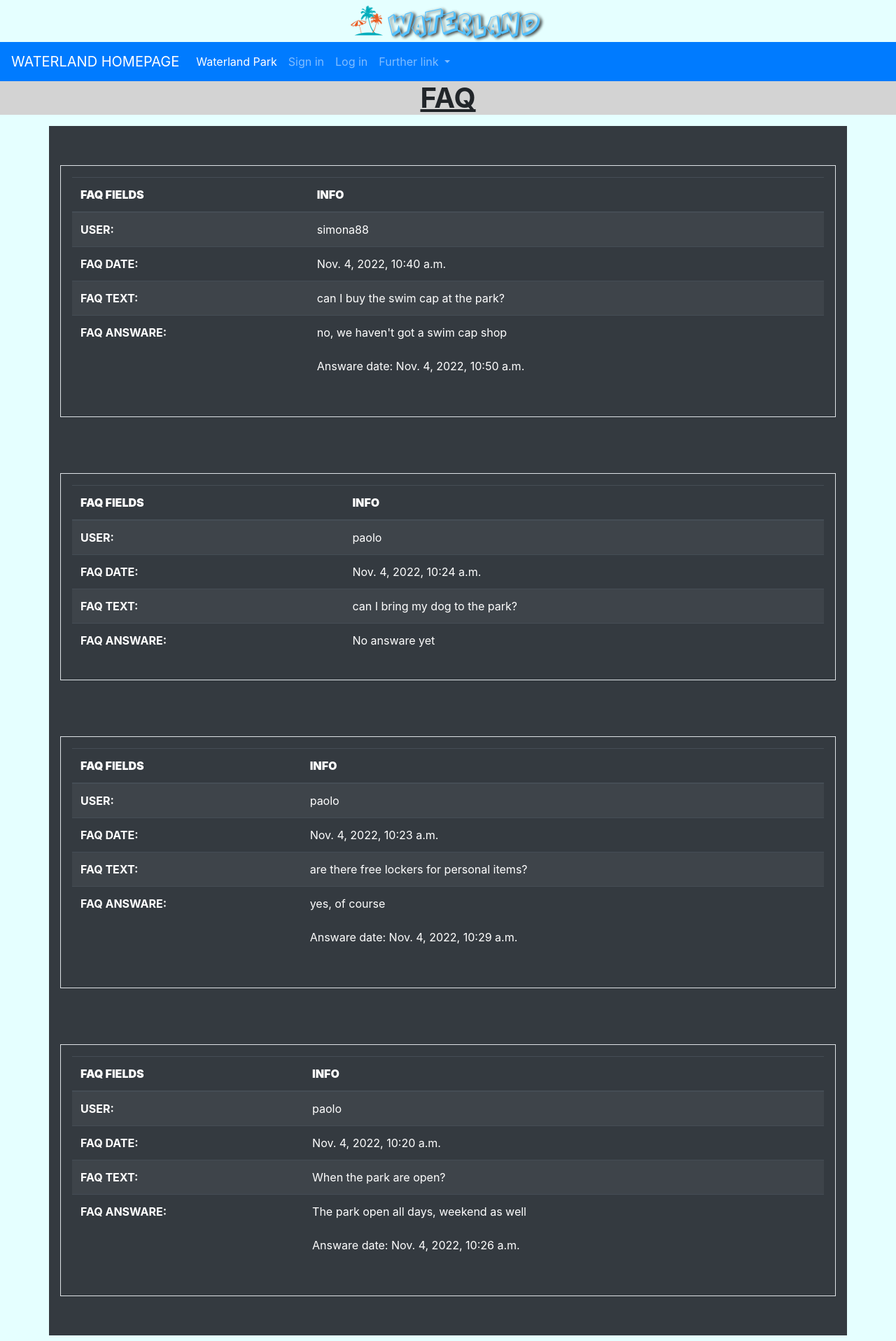
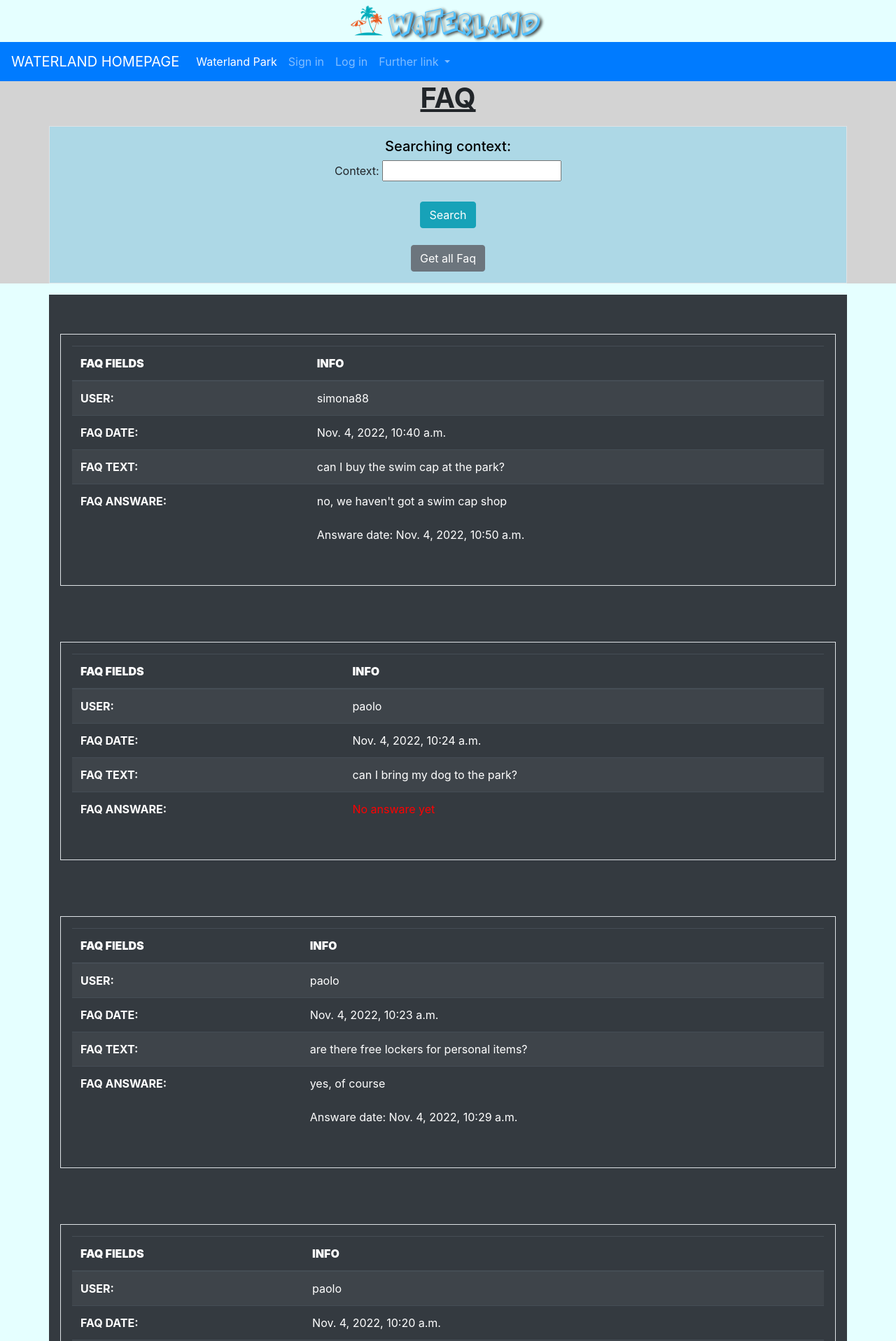
Before and after one commit to faby95/waterland_tecnologie_web_project, a Django app: page /reviewpark/faq/ in a window 1280 px wide. Shown: the top 1916 px of the page at 70% size. Run offline with Django 4.2, Linux system fonts and the light colour scheme; data comes from the database, SQL or seed files in the repository; both versions use the stored data as it was after the commit; some libraries are stand-ins or nearby versions.

Commit message:
update 16-11-2022

```diff
--- a/reviewpark/templates/reviewpark/faq/faq_list.html
+++ b/reviewpark/templates/reviewpark/faq/faq_list.html
@@ -6,6 +6,17 @@
 
     <div class="text-center" style="background-color: lightgray">
         <h1><strong><u>FAQ</u></strong></h1>
+        <div class="container p-3 my-3 border" style="background: lightblue">
+            <div class="text-center">
+                <h5 style="color: black">Searching context:</h5>
+                <form action="{% url 'reviewpark:faq-search-context' %}" method="get">
+                    <label for="contextform">Context:</label>
+                    <input type="text" id="contextform" name="contextform" required><br><br>
+                    <button type="submit" class="btn btn-info">Search</button>
+                </form><br>
+                <a href="{% url 'reviewpark:faq' %}"><button type="button" class="btn btn-secondary">Get all Faq</button></a>
+            </div>
+        </div>
     </div>
 
     <div class="container p-3 my-3 bg-dark text-white">
@@ -25,7 +36,7 @@
              {% if faq.customer %}
                 <td>{{ faq.customer.get_username }}</td>
              {% else %}
-                <td>Deleted User</td>
+                 <td><p style="color: red">Deleted User</p></td>
              {% endif %}
             </tr>
             <tr>
@@ -42,7 +53,7 @@
                 <td>{{ faq.answare }}<br><br><p>Answare date: {{ faq.answare_date }}</p></td>
              {% else %}
                 <th scope="row">FAQ ANSWARE:</th>
-                <td>No answare yet</td>
+                 <td><p style="color: red">No answare yet</p></td>
              {% endif %}
             </tr>
          </tbody>
--- a/reviewpark/urls.py
+++ b/reviewpark/urls.py
@@ -1,5 +1,5 @@
 from django.urls import path
-from reviewpark.views import FeedbackCreateView, FeedbackListView, FaqCreateView, FaqMineView, FaqListView, FaqStaffListView, FaqStaffDeleteView, FaqStaffAnswareView, FeedbackStaffDeleteView
+from reviewpark.views import FeedbackCreateView, FeedbackListView, FaqCreateView, FaqMineView, FaqListView, FaqStaffListView, FaqStaffDeleteView, FaqStaffAnswareView, FeedbackStaffDeleteView, SearchContextFaqView, SearchFeedbackByStarsView
 
 from django.conf import settings
 from django.conf.urls.static import static
@@ -17,5 +17,7 @@ urlpatterns = [
     path('faq/staff_list/', FaqStaffListView.as_view(), name='faq-staff-list'),
     path('faq/staff_list/<int:pk>/delete_faq/', FaqStaffDeleteView.as_view(), name='faq-staff-delete'),
     path('faq/staff_list/<int:pk>/answare_faq/', FaqStaffAnswareView.as_view(), name='faq-staff-answare'),
+    path('faq/search/', SearchContextFaqView.as_view(), name='faq-search-context'),
+    path('feedback/search/', SearchFeedbackByStarsView.as_view(), name='feedback-search-stars'),
 
 ] + static(settings.MEDIA_URL, document_root=settings.MEDIA_ROOT)
--- a/reviewpark/views.py
+++ b/reviewpark/views.py
@@ -6,6 +6,8 @@ from django.urls import reverse_lazy
 from django.views.generic import CreateView, ListView, UpdateView, DeleteView
 from reviewpark.models import Feedback, Faq
 from reviewpark.forms import FeedbackForm, FaqAskForm, FaqAnswareForm
+from django.db.models import Q
+from django.contrib import messages
 
 
 # Create your views here.
@@ -119,3 +121,43 @@ class FeedbackStaffDeleteView(LoginRequiredMixin, StaffRequiredMixin, SuccessMes
     success_message = 'Feedback deleted'
     login_url = 'userpark:login'  # Redirect Login needed
     redirect_field_name = 'redirect_to'
+
+
+class SearchContextFaqView(ListView):
+    model = Faq
+    template_name = 'reviewpark/faq/faq_list.html'
+    context_object_name = "faq_list"  # default is object_list
+    paginate_by = 3
+
+    def get_queryset(self):
+        contextform = self.request.GET.get('contextform')
+        faq_list = Faq.objects.filter(Q(ask__contains=contextform) | Q(answare__contains=contextform)).order_by('-faq_date')
+        if faq_list.count():
+            messages.success(self.request, 'Found {} Faq about context ({})'.format(faq_list.count(), contextform))
+        else:
+            messages.warning(self.request, 'No Faq found about context ({})'.format(contextform))
+        return faq_list
+
+
+class SearchFeedbackByStarsView(ListView):
+    model = Feedback
+    template_name = 'reviewpark/feedback/feedback_list.html'
+    context_object_name = "feedback_list"  # default is object_list
+    paginate_by = 3
+
+    def get_queryset(self):
+        try:
+            starsform = int(self.request.GET.get('starsform'))
+            if 1 <= starsform <= 5:
+                feedback_list = Feedback.objects.filter(stars=starsform).order_by('-feedback_date')
+                if feedback_list.count():
+                    messages.success(self.request, 'Found {} Feedback with {} stars'.format(feedback_list.count(), starsform))
+                else:
+                    messages.warning(self.request, 'No Feedback found with {} stars'.format(starsform))
+            else:
+                messages.warning(self.request, '{} stars out of legal range (1 to 5 stars)'.format(starsform))
+                feedback_list = Feedback.objects.all().order_by('-feedback_date')
+            return feedback_list
+        except:
+            messages.warning(self.request, 'You cannot send nothing')
+            return Feedback.objects.all().order_by('-feedback_date')
```
Also changed, not shown: reviewpark/templates/reviewpark/feedback/feedback_list.html (+11 -0 lines), waterpark/views.py (+12 -0 lines), db.sqlite3.
